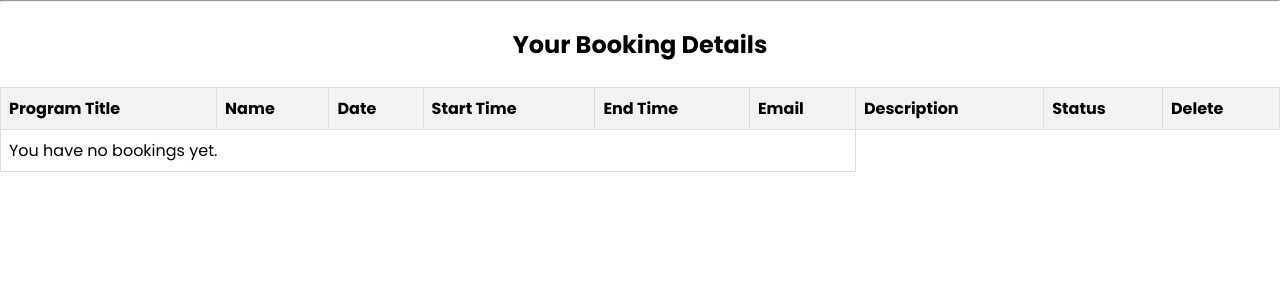
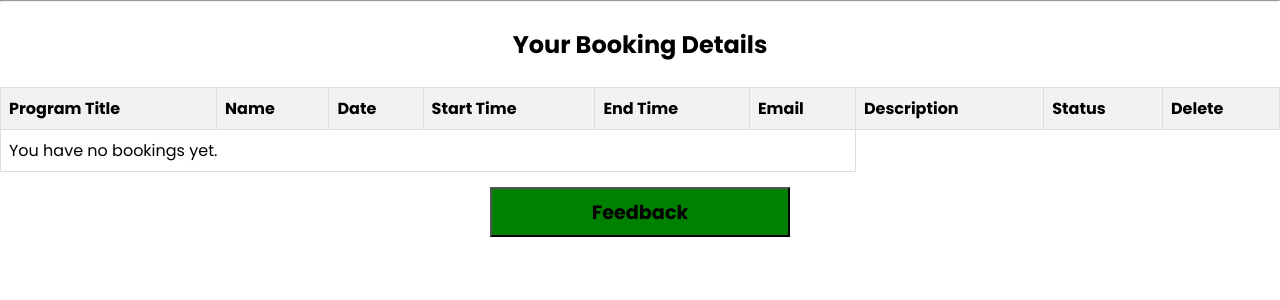
Before and after one commit to taratuladhar/hallbookingsystem, a Django app: page /display_user_booking/ in a window 1280 px wide. Shown: the part 122-422 px from the top of the page. Run offline with Django 4.2, Linux system fonts and the light colour scheme; the first user in the database is signed in; data comes from the database, SQL or seed files in the repository; some libraries are stand-ins or nearby versions.

Commit message:
Feedback transferred to bookings

```diff
--- a/templates/hall/user_booking.html
+++ b/templates/hall/user_booking.html
@@ -88,5 +88,12 @@
       {% endfor %}
     </tbody>
   </table>
+  <div style="text-align: center; margin-top: 15px;">
+    <button class="button" style="height: 50px; width: 70%; max-width: 300px; font-size: larger; background-color: green;">
+        <a href="{% url 'feedback-page' %}" style="text-decoration: none; color: black;">
+            <span><b>Feedback</b></span>
+        </a>
+    </button>
+</div>
 
 {% endblock content %}
--- a/templates/hall/user_profile.html
+++ b/templates/hall/user_profile.html
@@ -31,13 +31,13 @@
     <button class="button" style="height: 50px; width: 41%; font-size: larger; background-color: green; margin-left:480px; margin-top: 15px; "><a href="{% url 'feedback-page' %}" style="text-decoration: none; color: black;"><span><b>Feedback</b></span></a></button>
 </div> {% endcomment %}
 
-<div style="text-align: center; margin-top: 15px;">
+{% comment %} <div style="text-align: center; margin-top: 15px;">
     <button class="button" style="height: 50px; width: 70%; max-width: 300px; font-size: larger; background-color: green;">
         <a href="{% url 'feedback-page' %}" style="text-decoration: none; color: black;">
             <span><b>Feedback</b></span>
         </a>
     </button>
-</div>
+</div> {% endcomment %}
 
 <br><br><br><br><br><br><br><br><br><br><br><br><br><br><br>
 
```
Also changed, not shown: db.sqlite3.
